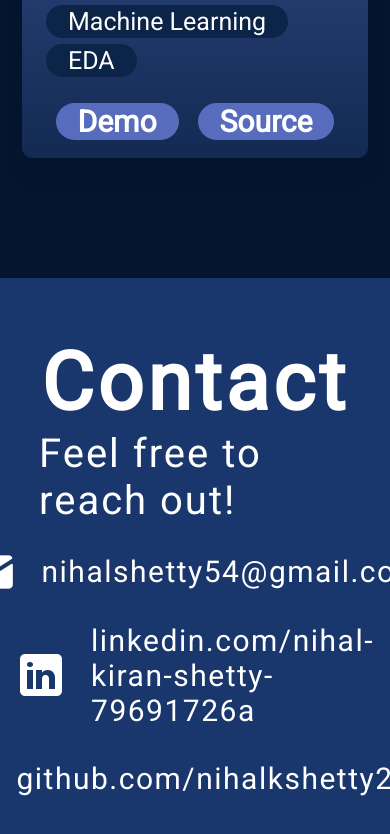
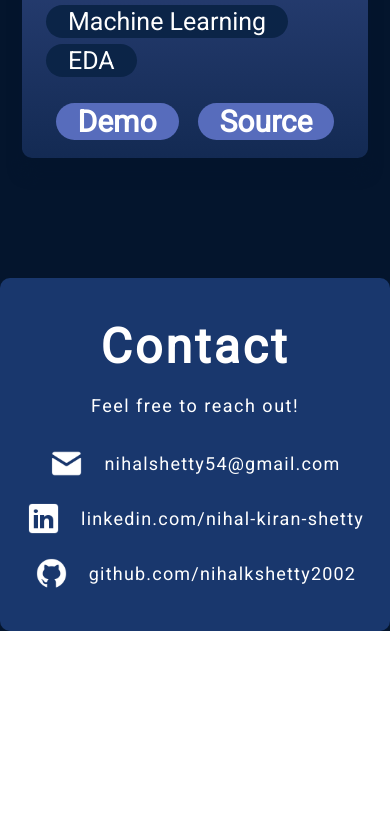
Before and after one commit to nihalkshetty2002/page, a React (Vite) app in the folder react-portfolio-main/: page / in a window 390 px wide. Shown: the part 5947-6781 px from the top of the page. After the commit the page ends 6578 px from the top, so only its background shows below. Built offline with nearby package versions, Linux system fonts and the light colour scheme.

Commit message:
updated contact page .

```diff
--- a/react-portfolio-main/src/components/Contact/Contact.jsx
+++ b/react-portfolio-main/src/components/Contact/Contact.jsx
@@ -20,11 +20,23 @@ export const Contact = () => {
             src={getImageUrl("contact/linkedinIcon.png")}
             alt="LinkedIn icon"
           />
-          <a href="https://www.linkedin.com/in/nihal-kiran-shetty-79691726a/">linkedin.com/nihal-kiran-shetty-79691726a</a>
+          <a
+            href="https://www.linkedin.com/in/nihal-kiran-shetty-79691726a/"
+            target="_blank"
+            rel="noopener noreferrer"
+          >
+            linkedin.com/nihal-kiran-shetty
+          </a>
         </li>
         <li className={styles.link}>
           <img src={getImageUrl("contact/githubIcon.png")} alt="Github icon" />
-          <a href="https://github.com/nihalkshetty2002">github.com/nihalkshetty2002</a>
+          <a
+            href="https://github.com/nihalkshetty2002"
+            target="_blank"
+            rel="noopener noreferrer"
+          >
+            github.com/nihalkshetty2002
+          </a>
         </li>
       </ul>
     </footer>
--- a/react-portfolio-main/src/components/Contact/Contact.module.css
+++ b/react-portfolio-main/src/components/Contact/Contact.module.css
@@ -6,22 +6,31 @@
   background-color: var(--color-secondary);
   display: flex;
   flex-direction: row;
-  justify-content: space-evenly;
-  width: 100vw;
-  padding: 58px 10%;
-  gap: 10px;
+  justify-content: space-between;
+  padding: 60px 10%;
+  gap: 30px;
+  border-radius: 10px;
+}
+
+.text {
+  display: flex;
+  flex-direction: column;
+  justify-content: center;
+  gap: 20px;
 }
 
 .text h2 {
-  font-size: 80px;
+  font-size: 64px;
   font-weight: 700;
-  letter-spacing: 4px;
+  letter-spacing: 3px;
+  margin: 0;
 }
 
 .text p {
-  font-size: 40px;
+  font-size: 24px;
   font-weight: 400;
-  letter-spacing: 2px;
+  letter-spacing: 1.5px;
+  margin: 0;
 }
 
 .links {
@@ -29,36 +38,69 @@
   flex-direction: column;
   align-items: flex-start;
   list-style: none;
-  gap: 26px;
+  gap: 20px;
 }
 
 .link {
   display: flex;
   align-items: center;
-  gap: 25px;
+  gap: 20px;
+  transition: transform 0.3s ease, box-shadow 0.3s ease;
+}
+
+.link:hover {
+  transform: translateX(10px);
+  box-shadow: 0 4px 8px rgba(0, 0, 0, 0.1);
+}
+
+.link img {
+  width: 40px;
+  height: 40px;
 }
 
 .link a {
   color: var(--color-text);
   text-decoration: none;
-  font-size: 30px;
-  font-weight: 400;
-  letter-spacing: 1.5px;
+  font-size: 20px;
+  font-weight: 500;
+  letter-spacing: 1.2px;
+  transition: color 0.3s ease;
+}
+
+.link a:hover {
+  color: var(--color-primary);
 }
 
 @media screen and (max-width: 830px) {
   .container {
     flex-direction: column;
-    gap: 23px;
+    gap: 30px;
+    align-items: center;
+    padding: 40px 5%;
   }
 
   .text {
-    display: flex;
-    flex-direction: column;
     align-items: center;
   }
 
   .links {
     align-items: center;
   }
+
+  .text h2 {
+    font-size: 48px;
+  }
+
+  .text p {
+    font-size: 18px;
+  }
+
+  .link img {
+    width: 35px;
+    height: 35px;
+  }
+
+  .link a {
+    font-size: 18px;
+  }
 }
```
